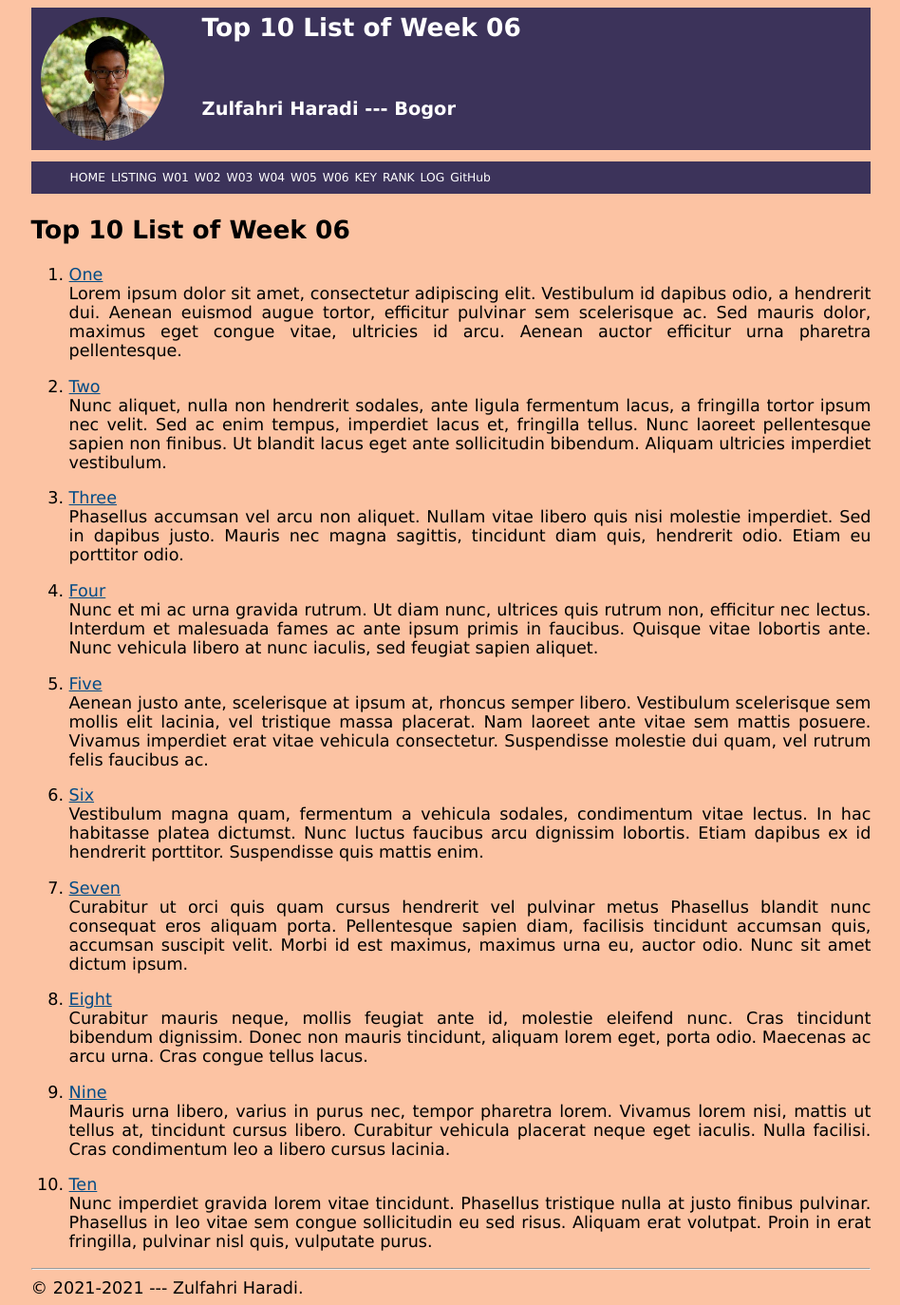
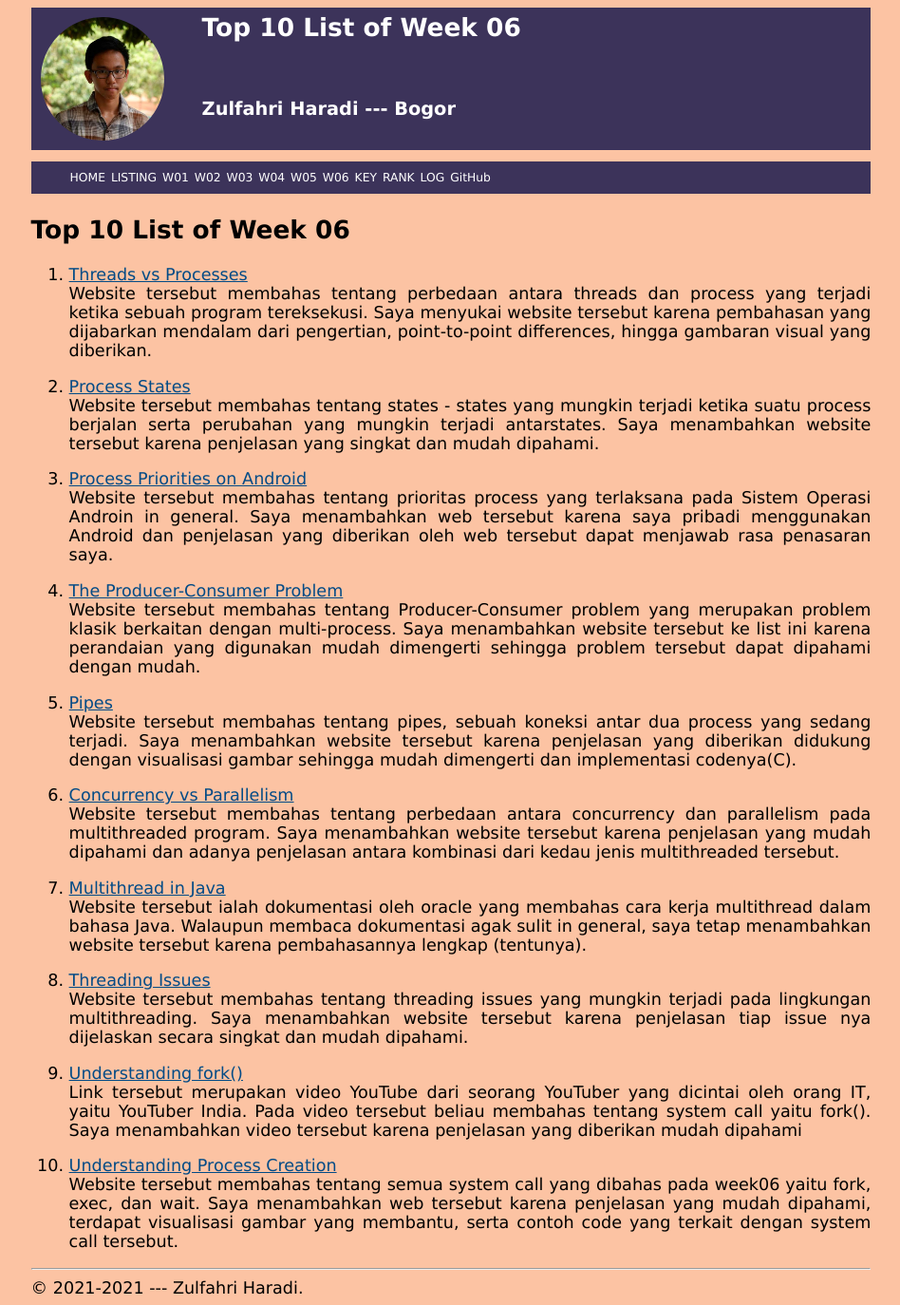
Before and after one commit to haradijul/os211, a Jekyll site: the page built from w06.md, in a window 1280 px wide. Shown: the whole page at 95% size, without its empty margins (165-1113 px from the left). Built offline with Jekyll 4.4.1, drawn with Linux system fonts in a browser that asks for light colours; our own code applies the rules of GitHub Pages for plain Markdown files.

Commit message:
os211 haradijul

```diff
--- a/TXT/myrank.txt
+++ b/TXT/myrank.txt
@@ -14,3 +14,6 @@ ZCZC W03 irfancen
 ZCZC W04 Hori75
 ZCZC W04 IanAndersenNg
 ZCZC W04 ikhsanpambayun
+ZCZC W05 hockyy
+ZCZC W05 hilmy34
+ZCZC W05 IlmaMannix
--- a/w06.md
+++ b/w06.md
@@ -5,72 +5,32 @@ permalink: /W06/
 
 # Top 10 List of Week 06
 
-1. [One](https://en.wikipedia.org/wiki/1)<br>
-Lorem ipsum dolor sit amet, consectetur adipiscing elit.
-Vestibulum id dapibus odio, a hendrerit dui.
-Aenean euismod augue tortor, efficitur pulvinar sem scelerisque ac.
-Sed mauris dolor, maximus eget congue vitae, ultricies id arcu.
-Aenean auctor efficitur urna pharetra pellentesque.
+1. [Threads vs Processes](https://www.backblaze.com/blog/whats-the-diff-programs-processes-and-threads/)<br>
+Website tersebut membahas tentang perbedaan antara threads dan process yang terjadi ketika sebuah program tereksekusi. Saya menyukai website tersebut karena pembahasan yang dijabarkan mendalam dari pengertian, point-to-point differences, hingga gambaran visual yang diberikan.
 
-2. [Two](https://en.wikipedia.org/wiki/2)<br>
-Nunc aliquet, nulla non hendrerit sodales, ante ligula fermentum lacus, a fringilla tortor ipsum nec velit.
-Sed ac enim tempus, imperdiet lacus et, fringilla tellus.
-Nunc laoreet pellentesque sapien non finibus.
-Ut blandit lacus eget ante sollicitudin bibendum.
-Aliquam ultricies imperdiet vestibulum.
+2. [Process States](https://www.javatpoint.com/os-process-states)<br>
+Website tersebut membahas tentang states - states yang mungkin terjadi ketika suatu process berjalan serta perubahan yang mungkin terjadi antarstates. Saya menambahkan website tersebut karena penjelasan yang singkat dan mudah dipahami.
 
-3. [Three](https://en.wikipedia.org/wiki/3)<br>
-Phasellus accumsan vel arcu non aliquet.
-Nullam vitae libero quis nisi molestie imperdiet.
-Sed in dapibus justo.
-Mauris nec magna sagittis, tincidunt diam quis, hendrerit odio.
-Etiam eu porttitor odio.
+3. [Process Priorities on Android](https://medium.com/androiddevelopers/who-lives-and-who-dies-process-priorities-on-android-cb151f39044f)<br>
+Website tersebut membahas tentang prioritas process yang terlaksana pada Sistem Operasi Androin in general. Saya menambahkan web tersebut karena saya pribadi menggunakan Android dan penjelasan yang diberikan oleh web tersebut dapat menjawab rasa penasaran saya.
 
-4. [Four](https://en.wikipedia.org/wiki/4)<br>
-Nunc et mi ac urna gravida rutrum.
-Ut diam nunc, ultrices quis rutrum non, efficitur nec lectus.
-Interdum et malesuada fames ac ante ipsum primis in faucibus.
-Quisque vitae lobortis ante.
-Nunc vehicula libero at nunc iaculis, sed feugiat sapien aliquet.
+4. [The Producer-Consumer Problem](https://afteracademy.com/blog/the-producer-consumer-problem-in-operating-system)<br>
+Website tersebut membahas tentang Producer-Consumer problem yang merupakan problem klasik berkaitan dengan multi-process. Saya menambahkan website tersebut ke list ini karena perandaian yang digunakan mudah dimengerti sehingga problem tersebut dapat dipahami dengan mudah.
 
-5. [Five](https://en.wikipedia.org/wiki/5)<br>
-Aenean justo ante, scelerisque at ipsum at, rhoncus semper libero.
-Vestibulum scelerisque sem mollis elit lacinia, vel tristique massa placerat.
-Nam laoreet ante vitae sem mattis posuere.
-Vivamus imperdiet erat vitae vehicula consectetur.
-Suspendisse molestie dui quam, vel rutrum felis faucibus ac.
+5. [Pipes](https://www.geeksforgeeks.org/pipe-system-call/)<br>
+Website tersebut membahas tentang pipes, sebuah koneksi antar dua process yang sedang terjadi. Saya menambahkan website tersebut karena penjelasan yang diberikan didukung dengan visualisasi gambar sehingga mudah dimengerti dan implementasi codenya(C).
 
-6. [Six](https://en.wikipedia.org/wiki/6)<br>
-Vestibulum magna quam, fermentum a vehicula sodales, condimentum vitae lectus.
-In hac habitasse platea dictumst.
-Nunc luctus faucibus arcu dignissim lobortis.
-Etiam dapibus ex id hendrerit porttitor.
-Suspendisse quis mattis enim.
+6. [Concurrency vs Parallelism](http://tutorials.jenkov.com/java-concurrency/concurrency-vs-parallelism.html)<br>
+Website tersebut membahas tentang perbedaan antara concurrency dan parallelism pada multithreaded program. Saya menambahkan website tersebut karena penjelasan yang mudah dipahami dan adanya penjelasan antara kombinasi dari kedau jenis multithreaded tersebut.
 
-7. [Seven](https://en.wikipedia.org/wiki/7)<br>
-Curabitur ut orci quis quam cursus hendrerit vel pulvinar metus
-Phasellus blandit nunc consequat eros aliquam porta.
-Pellentesque sapien diam, facilisis tincidunt accumsan quis, accumsan suscipit velit.
-Morbi id est maximus, maximus urna eu, auctor odio.
-Nunc sit amet dictum ipsum.
+7. [Multithread in Java](https://docs.oracle.com/cd/E19620-01/805-4031/6j3qv1oed/index.html)<br>
+Website tersebut ialah dokumentasi oleh oracle yang membahas cara kerja multithread dalam bahasa Java. Walaupun membaca dokumentasi agak sulit in general, saya tetap menambahkan website tersebut karena pembahasannya lengkap (tentunya).
 
-8. [Eight](https://en.wikipedia.org/wiki/8)<br>
-Curabitur mauris neque, mollis feugiat ante id, molestie eleifend nunc.
-Cras tincidunt bibendum dignissim.
-Donec non mauris tincidunt, aliquam lorem eget, porta odio.
-Maecenas ac arcu urna.
-Cras congue tellus lacus.
+8. [Threading Issues](https://binaryterms.com/threading-issues-in-os.html)<br>
+Website tersebut membahas tentang threading issues yang mungkin terjadi pada lingkungan multithreading. Saya menambahkan website tersebut karena penjelasan tiap issue nya dijelaskan secara singkat dan mudah dipahami.
 
-9. [Nine](https://en.wikipedia.org/wiki/9)<br>
-Mauris urna libero, varius in purus nec, tempor pharetra lorem.
-Vivamus lorem nisi, mattis ut tellus at, tincidunt cursus libero.
-Curabitur vehicula placerat neque eget iaculis.
-Nulla facilisi.
-Cras condimentum leo a libero cursus lacinia.
+9. [Understanding fork()](https://youtu.be/PwxTbksJ2fo)<br>
+Link tersebut merupakan video YouTube dari seorang YouTuber yang dicintai oleh orang IT, yaitu YouTuber India. Pada video tersebut beliau membahas tentang system call yaitu fork(). Saya menambahkan video tersebut karena penjelasan yang diberikan mudah dipahami
 
-10. [Ten](https://en.wikipedia.org/wiki/10)<br>
-Nunc imperdiet gravida lorem vitae tincidunt.
-Phasellus tristique nulla at justo finibus pulvinar.
-Phasellus in leo vitae sem congue sollicitudin eu sed risus.
-Aliquam erat volutpat.
-Proin in erat fringilla, pulvinar nisl quis, vulputate purus.
+10. [Understanding Process Creation](https://shivammitra.com/operating%20system/fork-exec-wait-in-operating-system/#)<br>
+Website tersebut membahas tentang semua system call yang dibahas pada week06 yaitu fork, exec, dan wait. Saya menambahkan web tersebut karena penjelasan yang mudah dipahami, terdapat visualisasi gambar yang membantu, serta contoh code yang terkait dengan system call tersebut.
```
Also changed, not shown: TXT/mylog.txt (+9 -0 lines), 6 other files.
